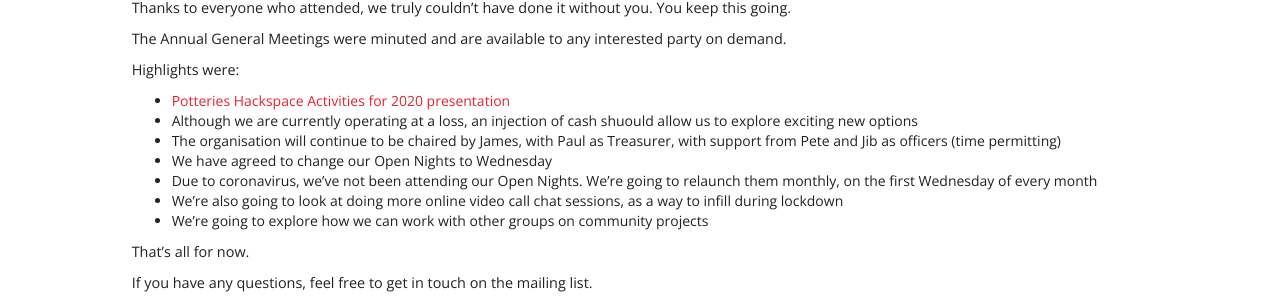
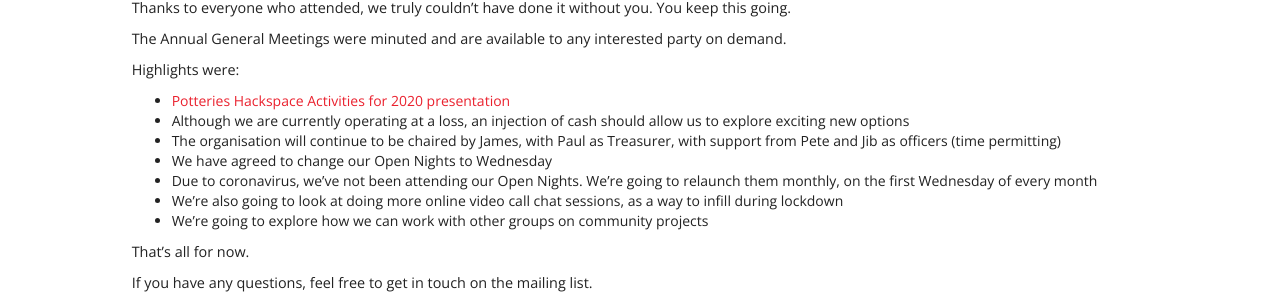
Before and after one commit to PotteriesHackspace/potterieshackspace.github.com, a Jekyll site: the page built from _posts/2020-09-19-agm-updates.md, in a window 1280 px wide and 1235 px high. Shown: the part 463-768 px from the top of the window. Built offline with Jekyll 4.4.1, drawn with Linux system fonts in a browser that asks for light colours; nearby versions of some CDN libraries; comment, search, counter and statistics services are not loaded.

Commit message:
Update 2020-09-19-agm-updates.md

```diff
--- a/_posts/2020-09-19-agm-updates.md
+++ b/_posts/2020-09-19-agm-updates.md
@@ -22,7 +22,7 @@ The Annual General Meetings were minuted and are available to any interested par
 
 Highlights were:
 - [Potteries Hackspace Activities for 2020 presentation](https://docs.google.com/presentation/d/e/2PACX-1vQ5j95o9q6ZDGRAzJFqeZEt8apb6f2YYAP8dAKwtGMRnUQ7796WThi9QgveylOufMY8py9nnLqf2bUK/pub?start=false&loop=false&delayms=3000)
-- Although we are currently operating at a loss, an injection of cash shuould allow us to explore exciting new options
+- Although we are currently operating at a loss, an injection of cash should allow us to explore exciting new options
 - The organisation will continue to be chaired by James, with Paul as Treasurer, with support from Pete and Jib as officers (time permitting)
 - We have agreed to change our Open Nights to Wednesday
 - Due to coronavirus, we've not been attending our Open Nights. We're going to relaunch them monthly, on the first Wednesday of every month
```
